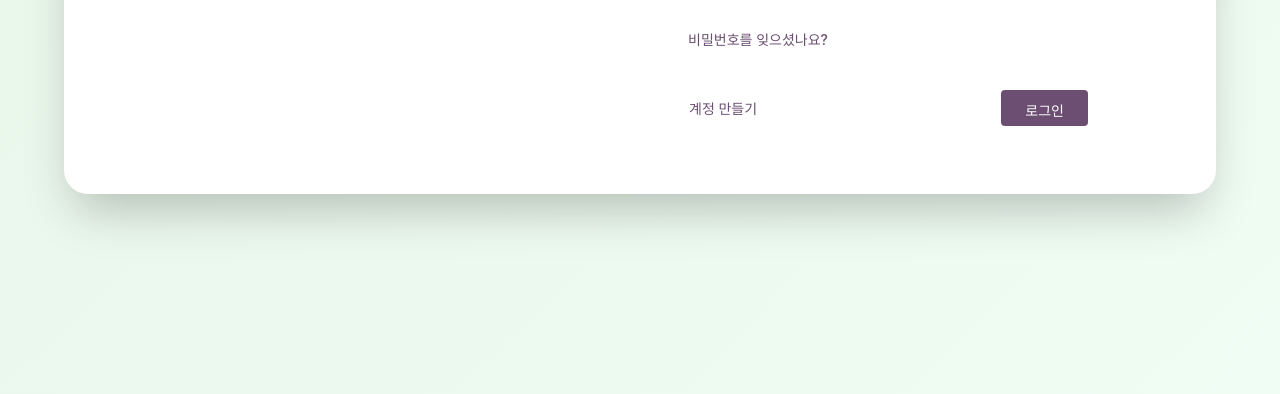
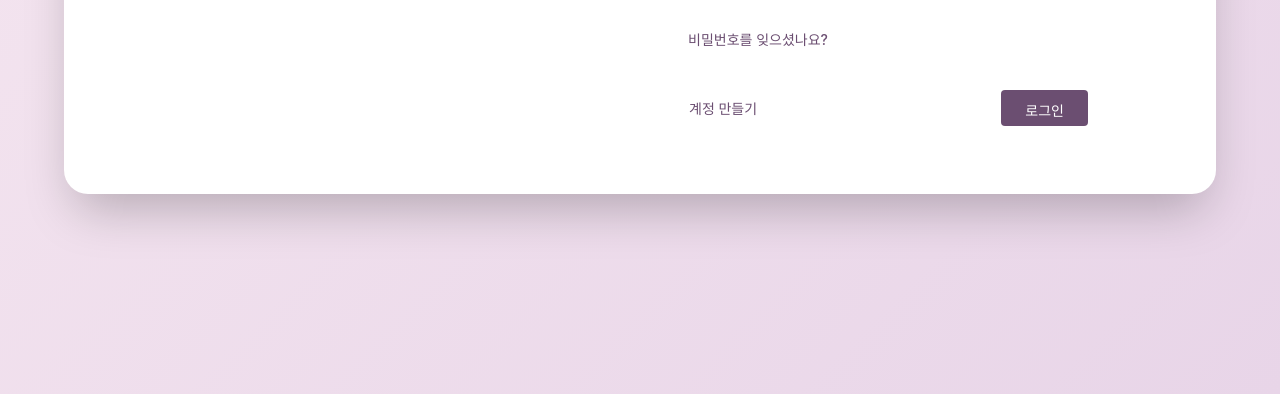
Before and after one commit to yangeungyu/idea-contest, a website: page homepages/login.html in a window 1280 px wide. Shown: the part 406-800 px from the top of the page. Drawn offline with Linux system fonts and the light colour scheme; a web font is replaced by a local one.

Commit message:
Add files via upload

```diff
--- a/homepages/login.html
+++ b/homepages/login.html
@@ -15,7 +15,7 @@
 
     body {
       font-family: 'Pretendard Variable', Pretendard, -apple-system, BlinkMacSystemFont, system-ui, Roboto, 'Helvetica Neue', 'Segoe UI', 'Apple SD Gothic Neo', 'Noto Sans KR', 'Malgun Gothic', sans-serif;
-      background: linear-gradient(135deg, #e8f5e8 0%, #f0fdf4 100%);
+      background: linear-gradient(135deg, #F5E6F0 0%, #E8D5E8 100%);
       min-height: 100vh;
       color: #202124;
       margin: 0;
```
